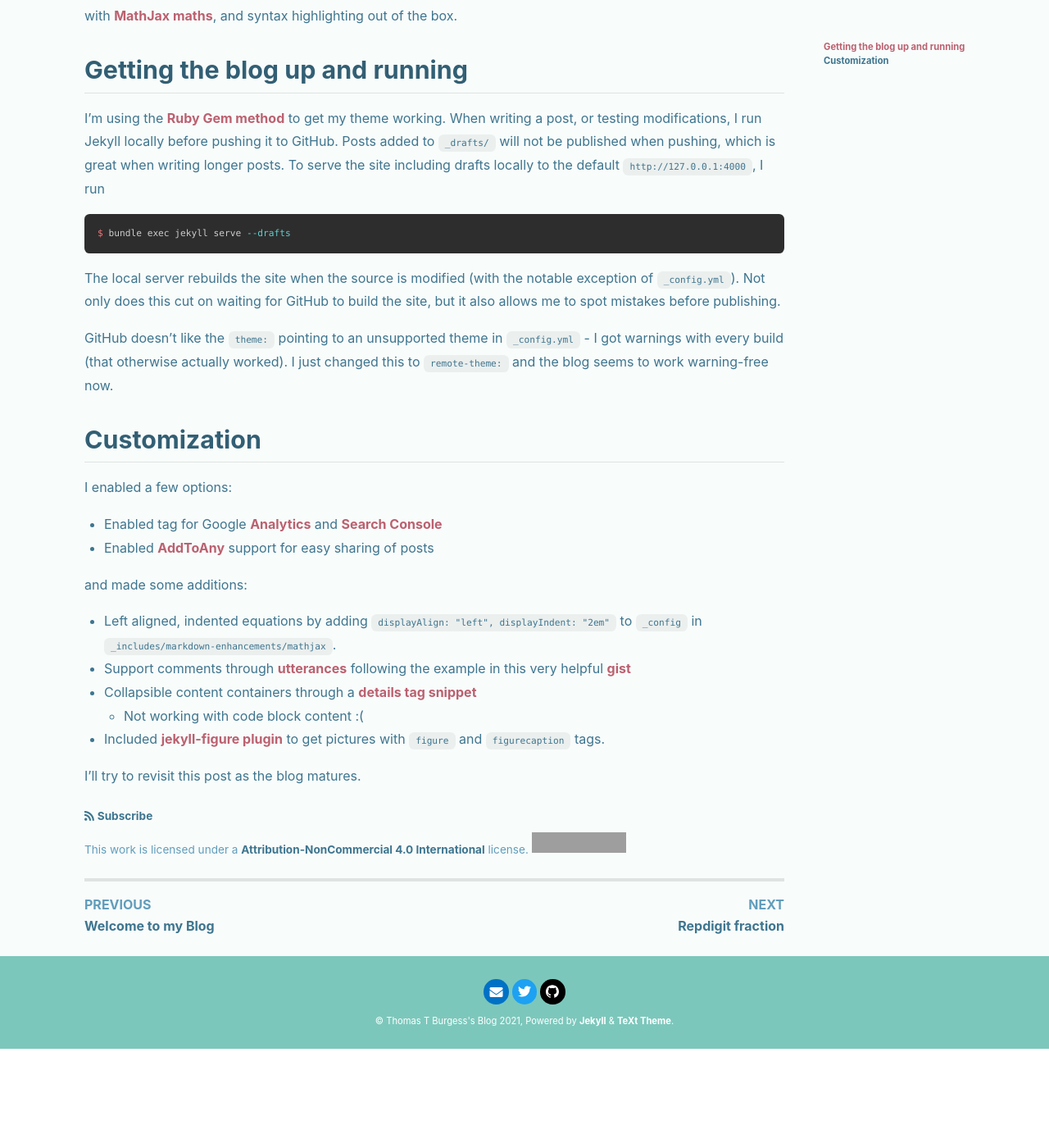
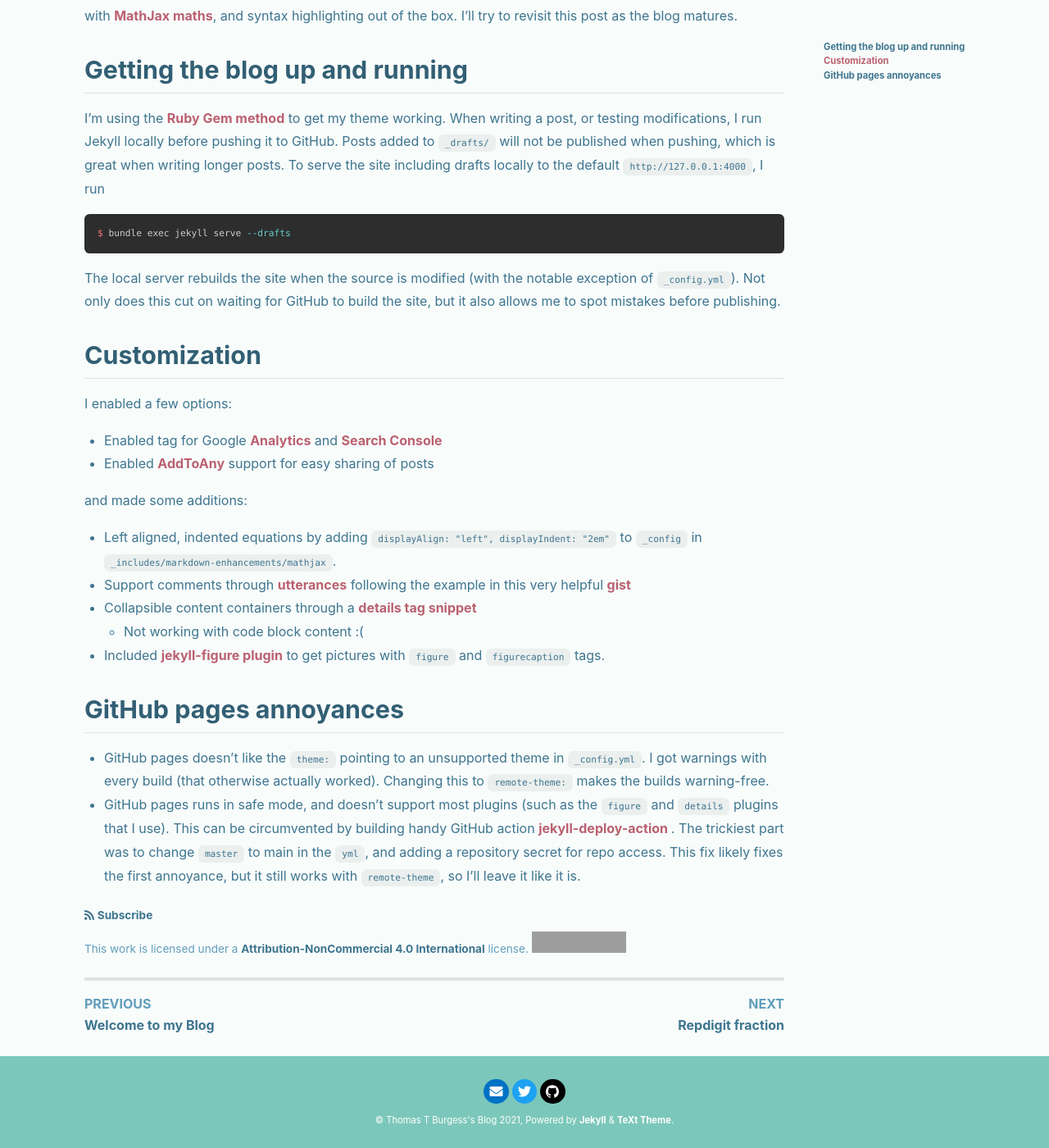
Before and after one commit to thomasburgess/thomasburgess.github.io, a Jekyll site: the page built from _posts/2021-06-12-Blog-setup.md, in a window 1280 px wide and 1400 px high, scrolled down 374 px. Shown: the whole window at 82% size. Built offline with Jekyll 4.4.1, drawn with Linux system fonts in a browser that asks for light colours; nearby versions of some CDN libraries; comment, search, counter and statistics services are not loaded; before the commit the page ends 1653 px from its top, so only the background shows below that; grey boxes are pictures that could not be loaded.

Commit message:
Updated annoyances

```diff
--- a/_posts/2021-06-12-Blog-setup.md
+++ b/_posts/2021-06-12-Blog-setup.md
@@ -21,7 +21,7 @@ a suitable theme was more challenging than getting a blog up and running.
 The theme was the first pretty theme I found supporting
 [Mermaid diagrams](https://mermaid-js.github.io/mermaid/#/),
 math with [MathJax maths](https://www.mathjax.org/), and syntax
-highlighting out of the box.
+highlighting out of the box.  I'll try to revisit this post as the blog matures.
 
 ## Getting the blog up and running
 
@@ -40,11 +40,6 @@ The local server rebuilds the site when the source is modified
 (with the notable exception of `_config.yml`). Not only does this cut on
 waiting for GitHub to build the site, but it also allows me to spot
 mistakes before publishing.
-
-GitHub doesn't like the `theme:` pointing to
-an unsupported theme in `_config.yml` - I got warnings with every build
-(that otherwise actually worked). I just changed this to `remote-theme:`
-and the blog seems to work warning-free now.
 
 ## Customization
 
@@ -66,4 +61,15 @@ and made some additions:
 * Included [jekyll-figure plugin](https://github.com/paulrobertlloyd/jekyll-figure) to get
   pictures with `figure` and `figurecaption` tags.
 
-I'll try to revisit this post as the blog matures.
+## GitHub pages annoyances
+
+* GitHub pages doesn't like the `theme:` pointing to an unsupported theme in
+  `_config.yml`. I got warnings with every build  (that otherwise actually
+  worked). Changing this to `remote-theme:` makes the builds warning-free.
+* GitHub pages runs in safe mode, and doesn't support most plugins (such as
+  the `figure` and `details` plugins that I use). This can be circumvented by
+  building handy GitHub action
+  [jekyll-deploy-action ](https://github.com/jeffreytse/jekyll-deploy-action).
+  The trickiest part was to change `master` to main in the `yml`, and adding a
+  repository secret for repo access. This fix likely fixes the first annoyance,
+  but it still works with `remote-theme`, so I'll leave it like it is.
```
